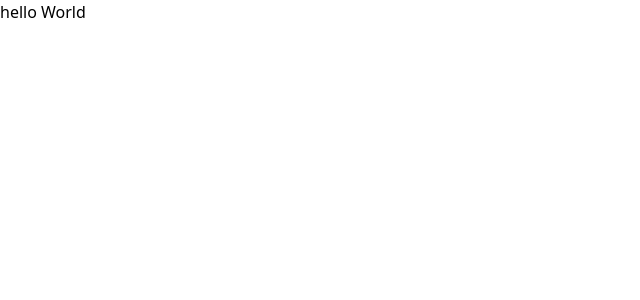
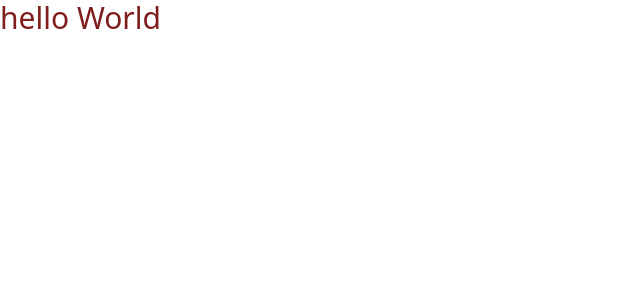
Before and after one commit to heyimsakshi/NetflixGPT, a React (Create React App) app: page / in a window 1280 px wide. Shown: the top 300 px of the page, without its empty margins (0-640 px from the left). Built offline with nearby package versions, Linux system fonts and the light colour scheme.

Commit message:
updated read me

```diff
--- a/src/App.js
+++ b/src/App.js
@@ -3,7 +3,7 @@
 
 function App() {
   return (
-    <div className="App">
+    <div className="text-3xl text-red-900">
     hello World
     </div>
   );
```
Also changed, not shown: 1 other file (tests, documents, lock files or other folders).
